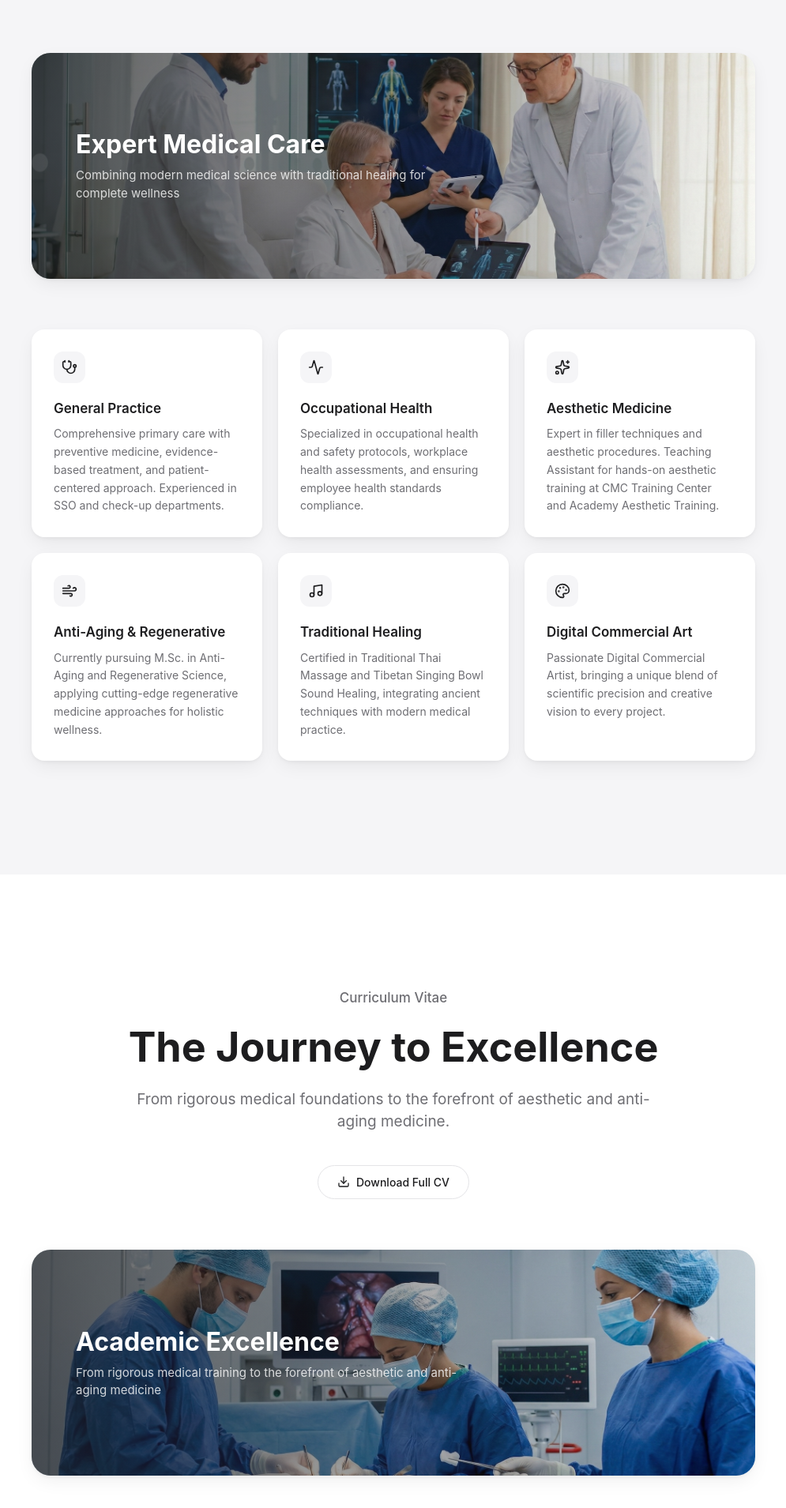
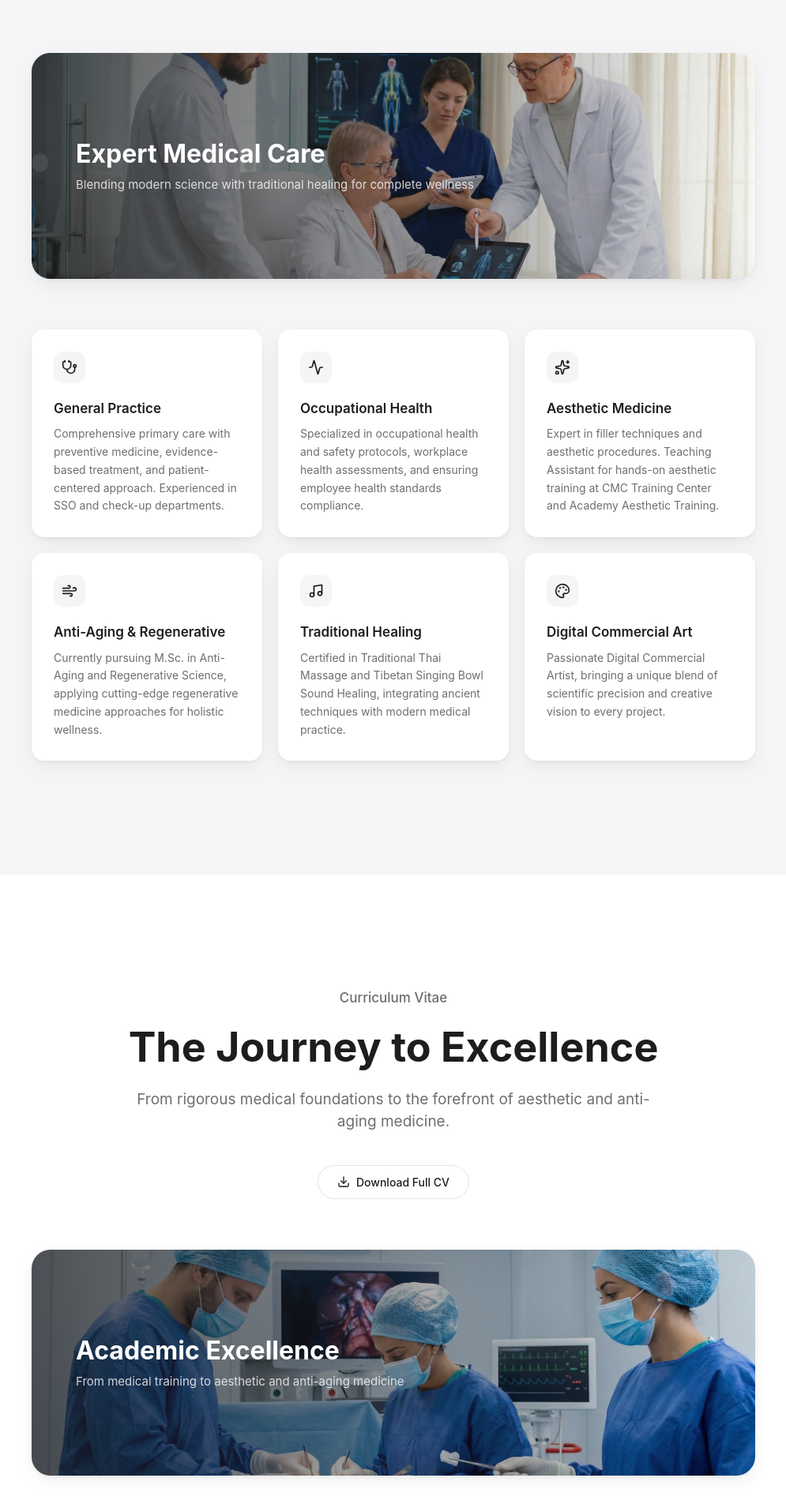
Before and after one commit to gnoparus/pattarapornd-web, a Next.js app: page / in a window 1280 px wide. Shown: the part 2984-4893 px from the top of the page at 79% size, without its empty margins (142-1137 px from the left). Built offline with nearby package versions, Linux system fonts and the light colour scheme.

Commit message:
style: adjust text container constraints and refine copy in Journey and MedicalSpecialties components

```diff
--- a/components/Journey.tsx
+++ b/components/Journey.tsx
@@ -106,12 +106,12 @@ export default function Journey() {
             />
             <div className="absolute inset-0 bg-gradient-to-r from-[#1d1d1f]/70 via-[#1d1d1f]/40 to-transparent" />
             <div className="absolute inset-0 flex items-center px-8 sm:px-14">
-              <div className="text-white max-w-lg pr-8 sm:pr-0">
-                <h3 className="font-bold leading-tight mb-2" style={{ fontSize: 'clamp(1.4rem, 3vw, 2rem)' }}>
+              <div className="text-white max-w-[55%] sm:max-w-lg">
+                <h3 className="font-bold leading-tight mb-2 pr-4 sm:pr-0" style={{ fontSize: 'clamp(1.4rem, 3vw, 2rem)' }}>
                   Academic Excellence
                 </h3>
-                <p className="text-white/80 text-[15px]">
-                  From rigorous medical training to the forefront of aesthetic and anti-aging medicine
+                <p className="text-white/80 text-[15px] pr-4 sm:pr-0">
+                  From medical training to aesthetic and anti-aging medicine
                 </p>
               </div>
             </div>
--- a/components/MedicalSpecialties.tsx
+++ b/components/MedicalSpecialties.tsx
@@ -102,12 +102,12 @@ export default function MedicalSpecialties() {
               viewport={{ once: true }}
               className="absolute inset-0 flex items-center px-8 sm:px-14"
             >
-              <div className="text-white max-w-lg pr-8 sm:pr-0">
+              <div className="text-white max-w-[55%] sm:max-w-lg">
                 <h3 className="font-bold leading-tight mb-2" style={{ fontSize: 'clamp(1.4rem, 3vw, 2rem)' }}>
                   Expert Medical Care
                 </h3>
                 <p className="text-white/80 text-[15px]">
-                  Combining modern medical science with traditional healing for complete wellness
+                  Blending modern science with traditional healing for complete wellness
                 </p>
               </div>
             </motion.div>
```
